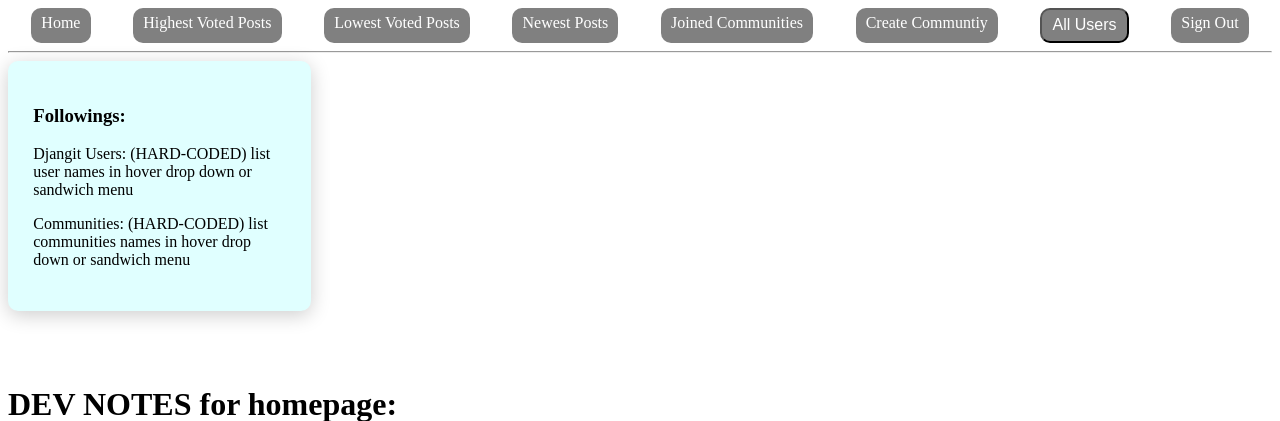
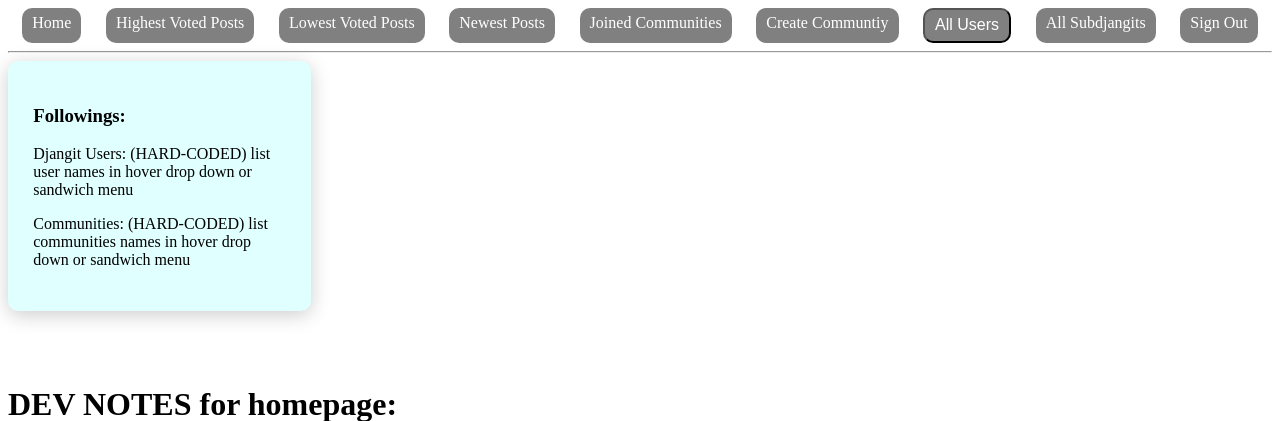
Before and after one commit to mpmckenz/djangit, a Django app: template djangit/templates/homepage.html in a window 1280 px wide. Shown: the top 421 px of the page. Run offline with Django 3.2, Linux system fonts and the light colour scheme; the template is opened without the code that fills it, so the values that code supplies are empty.

Commit message:
added in url for subdjangits

```diff
--- a/djangit/templates/homepage.html
+++ b/djangit/templates/homepage.html
@@ -63,6 +63,7 @@
       <!-- <a class="button" href="/notifications/"
         >Notifications: {{ notification_count }}</a
       > -->
+      <a class="button" href="/subdjangits/">All Subdjangits</a>
       <a class="button" href="/logout/">Sign Out</a>
     </ul>
     <hr />
```
